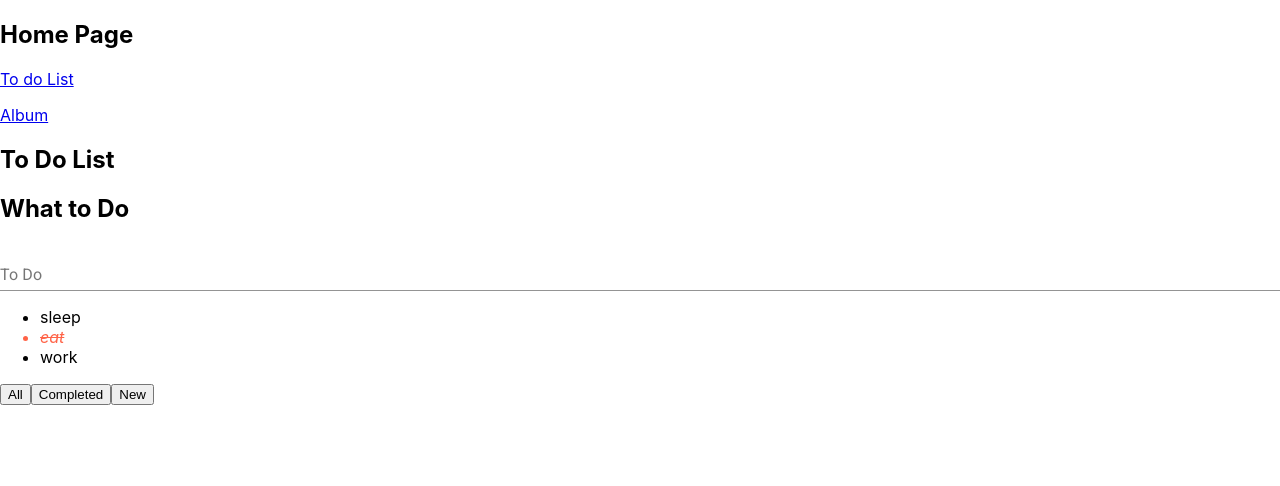
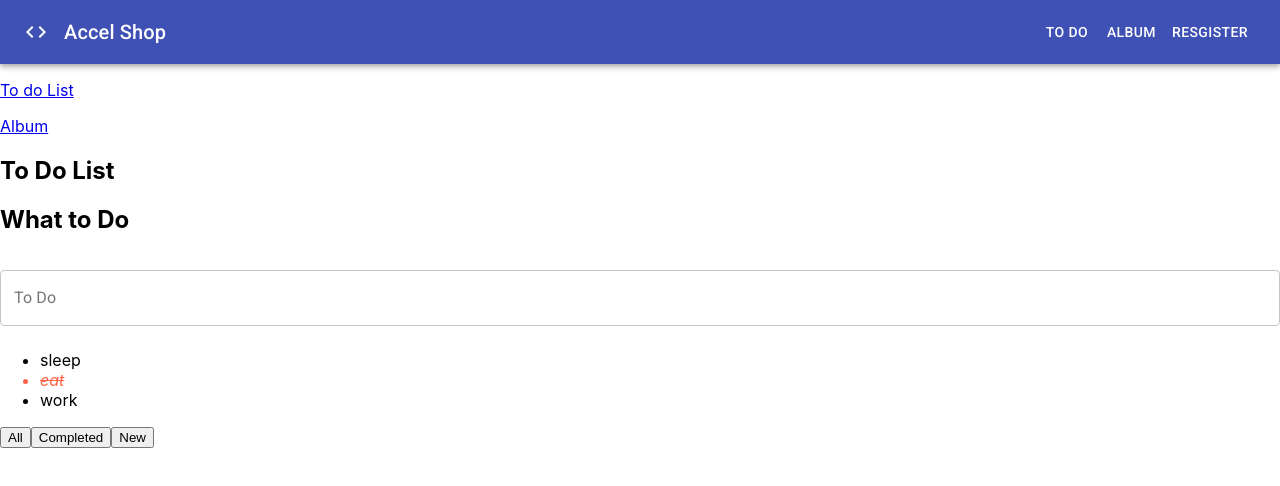
Before and after one commit to hoanglong1202/learn-react, a React (Create React App) app: page /todos in a window 1280 px wide. Shown: the top 486 px of the page. Built offline with nearby package versions, Linux system fonts and the light colour scheme; no server answers.

Commit message:
add register dialog and styles

```diff
--- a/src/App.jsx
+++ b/src/App.jsx
@@ -1,15 +1,15 @@
-
 import React from "react";
 import { NavLink, Redirect, Route, Switch } from "react-router-dom";
 import NotFound from "components/NotFound";
 import Album from "features/Album";
+import Header from "components/Header";
 import Counter from "features/Counter";
 import ToDo from "features/ToDo";
 
 function App() {
   return (
     <>
-      <h2>Home Page</h2>
+      <Header />
       <p>
         <NavLink to="/todos">To do List</NavLink>
       </p>
@@ -21,9 +21,9 @@
         <Redirect from="/home" to="/todos" />
         <Redirect from="/bank/credit" to="/bank" exact />
 
-        <Route path="/" component={Counter} exact/>
-        <Route path="/todos" component={ToDo} exact/>
-        <Route path="/albums" component={Album} exact/>
+        <Route path="/" component={Counter} exact />
+        <Route path="/todos" component={ToDo} />
+        <Route path="/albums" component={Album} />
 
         <Route component={NotFound} />
       </Switch>
--- /dev/null
+++ b/src/components/Header/index.jsx
@@ -0,0 +1,88 @@
+import {
+  Button,
+  Dialog,
+  DialogActions,
+  DialogContent, Toolbar,
+  Typography
+} from "@material-ui/core";
+import AppBar from "@material-ui/core/AppBar";
+import { createStyles, makeStyles } from "@material-ui/core/styles";
+import CodeIcon from "@material-ui/icons/Code";
+import Register from "features/Auth/components/Register";
+import React, { useState } from "react";
+import { Link, NavLink } from "react-router-dom";
+
+const useStyles = makeStyles((theme) =>
+  createStyles({
+    root: {
+      flexGrow: 1,
+    },
+    menuButton: {
+      marginRight: theme.spacing(2),
+    },
+    title: {
+      flexGrow: 1,
+    },
+    link: {
+      textDecoration: "none",
+      color: "#fff",
+    },
+  })
+);
+
+export default function Header() {
+  const classes = useStyles();
+  const [open, setOpen] = useState(false);
+
+  const handleClickOpen = () => {
+    setOpen(true);
+  };
+
+  const handleClose = (event, reason) => {
+    setOpen(false);
+  };
+
+  return (
+    <div className={classes.root}>
+      <AppBar position="static">
+        <Toolbar>
+          <CodeIcon className={classes.menuButton} />
+
+          <Typography variant="h6" className={classes.title}>
+            <Link className={classes.link} to="/">
+              Accel Shop
+            </Link>
+          </Typography>
+
+          <NavLink className={classes.link} to="/todos">
+            <Button color="inherit">To do</Button>
+          </NavLink>
+          <NavLink className={classes.link} to="/albums">
+            <Button color="inherit">Album</Button>
+          </NavLink>
+
+          <Button color="inherit" onClick={handleClickOpen}>
+            Resgister
+          </Button>
+        </Toolbar>
+      </AppBar>
+
+      <Dialog
+        disableEscapeKeyDown
+        open={open}
+        aria-labelledby="form-dialog-title"
+        onClose={(event, backdropClick) => handleClose}
+      >
+        <DialogContent>
+          <Register />
+        </DialogContent>
+
+        <DialogActions>
+          <Button onClick={handleClose} color="primary">
+            Cancel
+          </Button>
+        </DialogActions>
+      </Dialog>
+    </div>
+  );
+}
--- a/src/components/form-control/InputField/index.jsx
+++ b/src/components/form-control/InputField/index.jsx
@@ -28,6 +28,8 @@
           label={label}
           disabled={disabled}
           error={hasError}
+          margin="normal"
+          variant="outlined"
           helperText={formState.errors[name]?.message}
         />
       )}
--- /dev/null
+++ b/src/features/Auth/components/Register/index.jsx
@@ -0,0 +1,14 @@
+import React from "react";
+import RegisterForm from "../RegisterForm";
+
+Register.propTypes = {};
+
+function Register(props) {
+  return (
+    <div>
+      <RegisterForm />
+    </div>
+  );
+}
+
+export default Register;
--- /dev/null
+++ b/src/features/Auth/components/RegisterForm/index.jsx
@@ -0,0 +1,91 @@
+import React from "react";
+import PropTypes from "prop-types";
+import { useForm } from "react-hook-form";
+import { yupResolver } from "@hookform/resolvers/yup";
+import * as yup from "yup";
+import InputField from "components/form-control/InputField";
+import {
+  Avatar,
+  makeStyles,
+  Typography,
+  Theme,
+  Button,
+} from "@material-ui/core";
+import CodeIcon from "@material-ui/icons/Code";
+
+const useStyles = makeStyles((theme) => ({
+  root: {
+    margin: theme.spacing(4, 0),
+  },
+  avatar: {
+    margin: "0 auto",
+    backgroundColor: theme.palette.secondary.main,
+  },
+  title: {
+    margin: theme.spacing(2, 0, 4, 0),
+    textAlign: "center",
+  },
+  submit: {
+    margin: theme.spacing(3, 0, 2, 0),
+  },
+}));
+
+RegisterForm.propTypes = {
+  onsubmit: PropTypes.func,
+};
+
+function RegisterForm(props) {
+  const classes = useStyles();
+
+  const schema = yup.object().shape({
+    title: yup.string().required("Please enter title"),
+  });
+
+  const form = useForm({
+    defaultValues: {
+      fullName: "",
+      email: "",
+      password: "",
+      retypePassword: "",
+    },
+    resolver: yupResolver(schema),
+  });
+
+  const handleSubmit = (values) => {
+    const { onSubmit } = props;
+
+    if (onSubmit) onSubmit(values);
+
+    form.reset();
+  };
+
+  return (
+    <div className={classes.root}>
+      <form onSubmit={form.handleSubmit(handleSubmit)}>
+        <Avatar className={classes.avatar}>
+          <CodeIcon />
+        </Avatar>
+
+        <Typography component="h3" variant="h5" className={classes.title}>
+          Create an Account
+        </Typography>
+
+        <InputField form={form} name="fullName" label="Full Name" />
+        <InputField form={form} name="email" label="Email" />
+        <InputField form={form} name="password" label="Password" />
+        <InputField form={form} name="retypePassword" label="Retype Password" />
+
+        <Button
+          className={classes.submit}
+          fullWidth
+          variant="contained"
+          color="primary"
+        >
+          Create An Account
+        </Button>
+      </form>
+    </div>
+  );
+}
+
+export default RegisterForm;
```
Also changed, not shown: src/components/Header/styles.scss (added), src/features/Auth/index.jsx (added).
